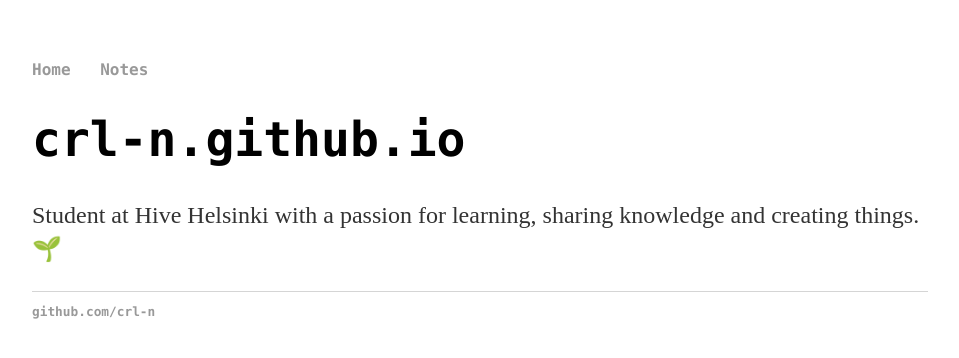
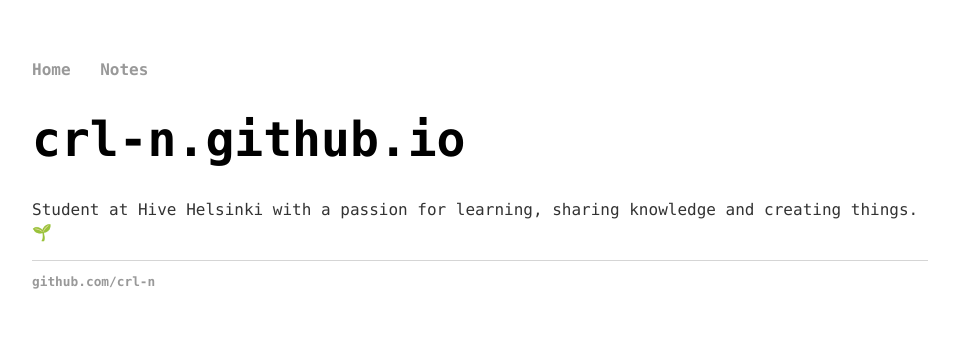
Before and after one commit to crl-n/crl-n.github.io, a Jekyll site: the page index.html, which Jekyll copies as it is, in a window 1280 px wide. Shown: the top 358 px of the page, without its empty margins (160-1119 px from the left). Built offline with Jekyll 4.4.1, drawn with Linux system fonts in a browser that asks for light colours.

Commit message:
Update main.css

```diff
--- a/css/main.css
+++ b/css/main.css
@@ -24,7 +24,8 @@ h1 {
     font-family: 'IBM Plex Mono', 'Menlo', 'DejaVu Sans Mono', 'Bitstream Vera Sans Mono', Courier, monospace;
 }
 p {
-    font-size: 1.5em;
+    font-family: 'IBM Plex Mono', 'Menlo', 'DejaVu Sans Mono', 'Bitstream Vera Sans Mono', Courier, monospace;
+    font-size: 1em;
     line-height: 1.4em;
     color: #333;
 }
```
